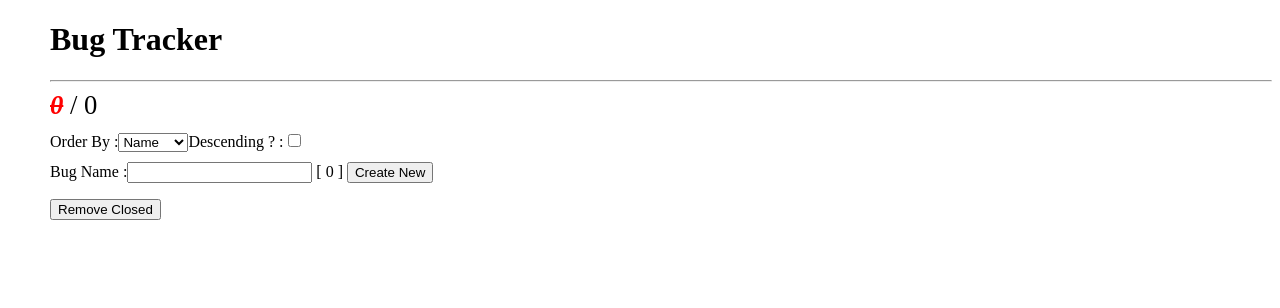
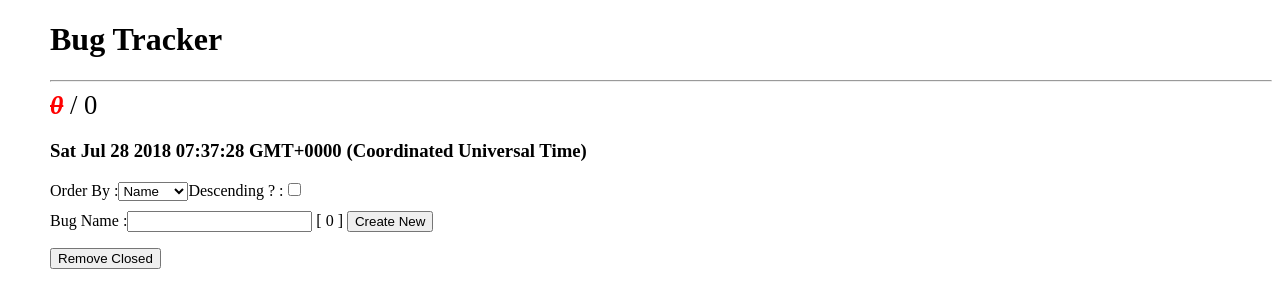
Before and after one commit to tkmagesh/Fidelity-Angular-Jul-2018, an Angular app in the folder bug-tracker-app/: page / in a window 1280 px wide. Shown: the top 308 px of the page. Built offline with nearby package versions, Linux system fonts and the light colour scheme.

Commit message:
bug data server

```diff
--- a/bug-tracker-app/src/app/bugTracker/views/bugStats.component.ts
+++ b/bug-tracker-app/src/app/bugTracker/views/bugStats.component.ts
@@ -1,4 +1,4 @@
-import { Component, Input } from '@angular/core'
+import { Component, Input, ChangeDetectionStrategy } from '@angular/core'
 import { Bug } from '../models/Bug';
 
 @Component({
@@ -9,11 +9,18 @@ import { Bug } from '../models/Bug';
 			<span> / </span>
 			<span>{{bugs.length}}</span>
 		</section>
-	`
+		<h3>{{getCurrentTime()}}</h3>
+	`,
+	changeDetection : ChangeDetectionStrategy.OnPush
 })
 export class BugStatsComponent{
 
 	@Input('data')
 	bugs : Bug[] = [];
 
+	getCurrentTime(){
+		console.log('getCurrentTime triggered');
+		return new Date();
+	}
+
 }
```
Also changed, not shown: 1 other file (tests, documents, lock files or other folders).
